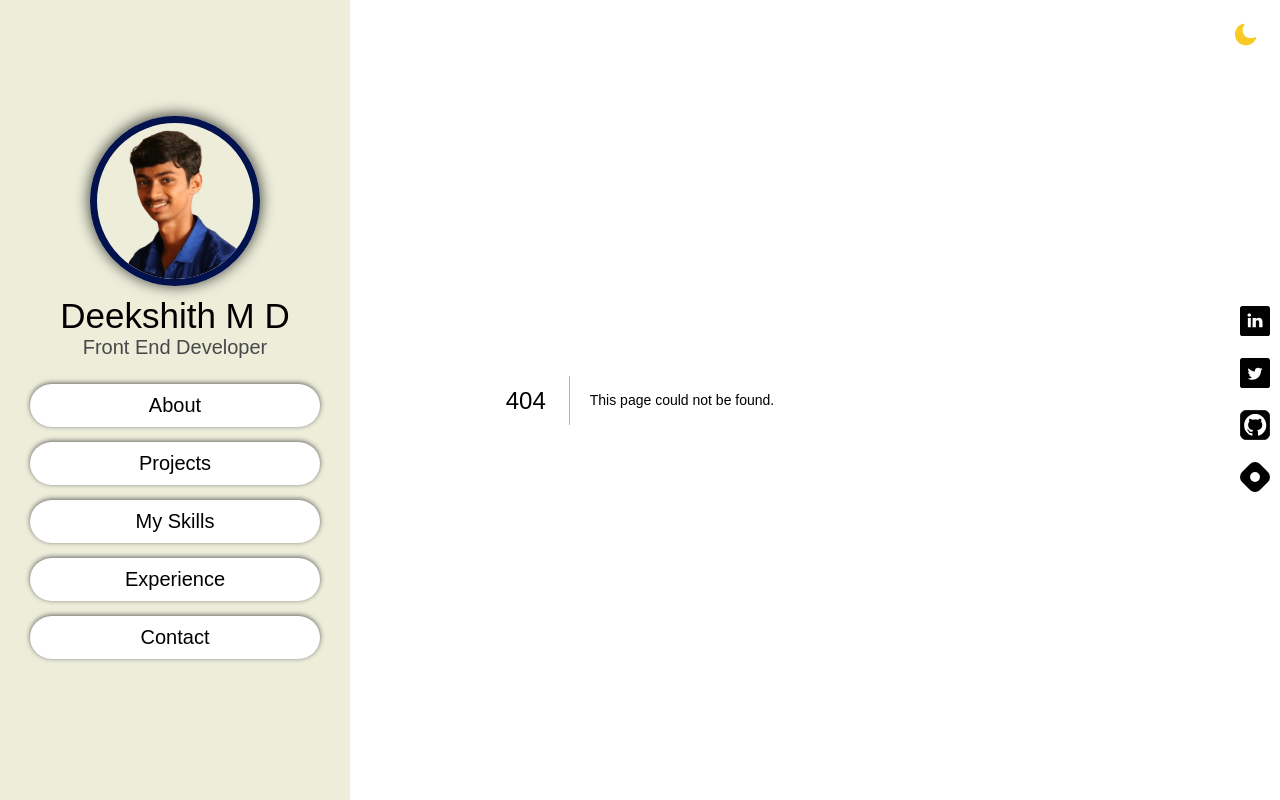
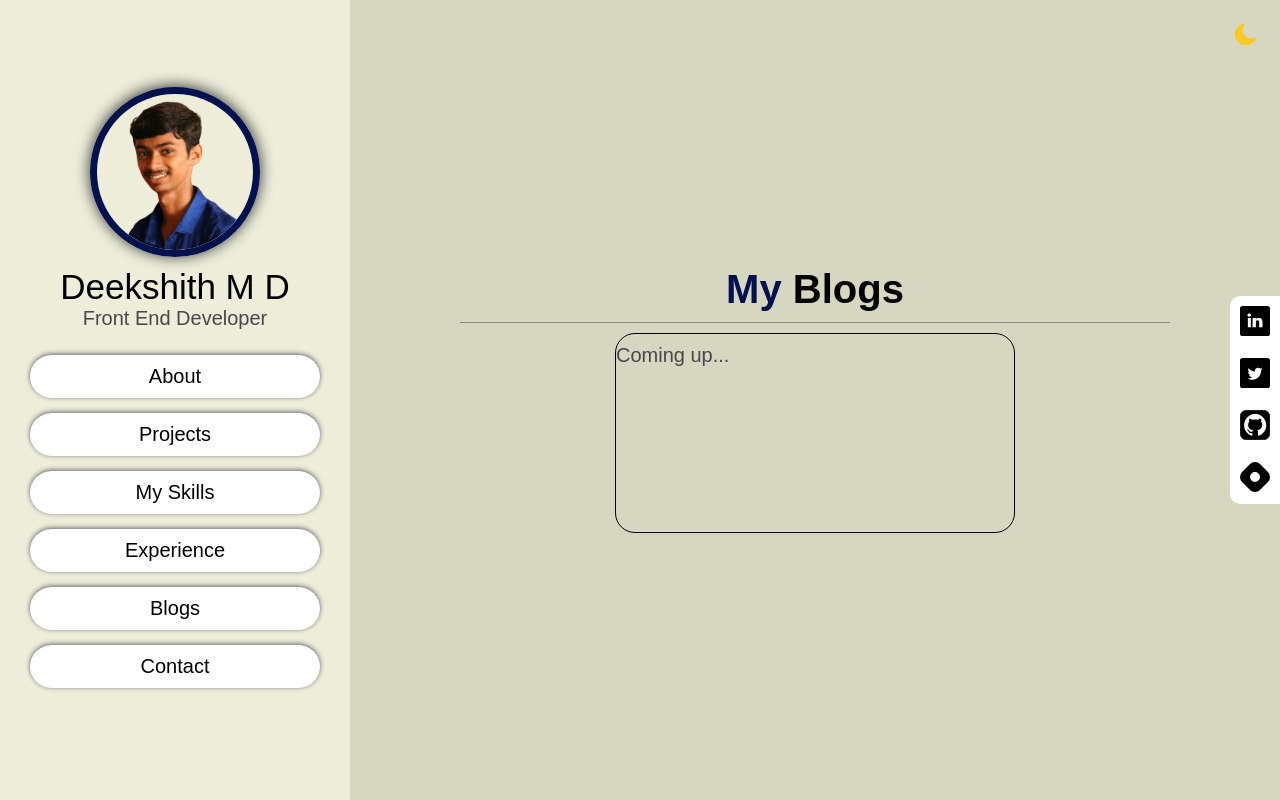
Before and after one commit to deekshithmd/deekshith, a Next.js app: page /blogs in a window 1280 px wide. Before the commit this address had no page. Built offline with nearby package versions, Linux system fonts and the light colour scheme.

Commit message:
added bog page

```diff
--- a/components/Navbar/index.jsx
+++ b/components/Navbar/index.jsx
@@ -12,7 +12,8 @@ export default function Navbar({ showMobileMenu, setShowMobileMenu }) {
     { link: "/about", name: "About" },
     { link: "/projects", name: "Projects" },
     { link: "/skills", name: "My Skills" },
-    { link: "experience", name: "Experience" },
+    { link: "/experience", name: "Experience" },
+    { link: "/blogs", name: "Blogs" },
     { link: "/contact", name: "Contact" },
   ];
   return (
--- a/package.json
+++ b/package.json
@@ -12,6 +12,7 @@
     "@emailjs/browser": "^3.10.0",
     "eslint": "8.37.0",
     "eslint-config-next": "13.2.4",
+    "graphql": "^16.6.0",
     "next": "13.2.4",
     "react": "18.2.0",
     "react-dom": "18.2.0",
--- /dev/null
+++ b/pages/blogs.jsx
@@ -0,0 +1,63 @@
+/* eslint-disable react/no-unescaped-entities */
+import styled, { useTheme } from "styled-components";
+import { H3, Header, HeaderContainer } from "@/styles/SharedStyling";
+
+const About = () => {
+  const theme = useTheme();
+
+  // hashnode token - 411fb204-d163-45d7-8724-02e9afcace24
+
+  return (
+    <Container>
+      <HeaderContainer>
+        <Header fontWeight="600">
+          <span style={{ color: theme.default.selected }}>My</span> Blogs
+        </Header>
+      </HeaderContainer>
+      <BlogContainer>
+        <BlogCard>
+          <Description>Coming up...</Description>
+        </BlogCard>
+      </BlogContainer>
+    </Container>
+  );
+};
+
+const Container = styled.div`
+  min-height: 100vh;
+  margin-left: 35rem;
+  display: flex;
+  justify-content: center;
+  flex-flow: column;
+  padding: 0 5rem;
+  background: ${(props) => props.theme.default.background};
+  @media (max-width: 981px) {
+    margin-left: 0;
+    padding: 0 2rem;
+  }
+`;
+
+const BlogContainer = styled.div`
+  display: flex;
+  align-items: flex-start;
+  justify-content: center;
+  flex-wrap: wrap;
+  padding: 1rem 0;
+`;
+
+const BlogCard = styled.div`
+  width: 40rem;
+  height: 20rem;
+  border-radius: 2rem;
+  border: 1px solid black;
+`;
+
+const Description = styled(H3)`
+  font-size: 2rem;
+  color: ${(props) => props.theme.default.heading};
+  padding: 1rem 0;
+  font-weight: normal;
+  text-align: justify;
+`;
+
+export default About;
--- a/theme/globalStyles.js
+++ b/theme/globalStyles.js
@@ -13,7 +13,7 @@ export const GlobalStyles = createGlobalStyle`
     };
     *::selection{
         background:${({ theme }) => theme.default.selected};
-        color:#333;
+        color:#fff;
     };
     html{
         font-size:62.5%;
```
Also changed, not shown: 1 other file (tests, documents, lock files or other folders).
